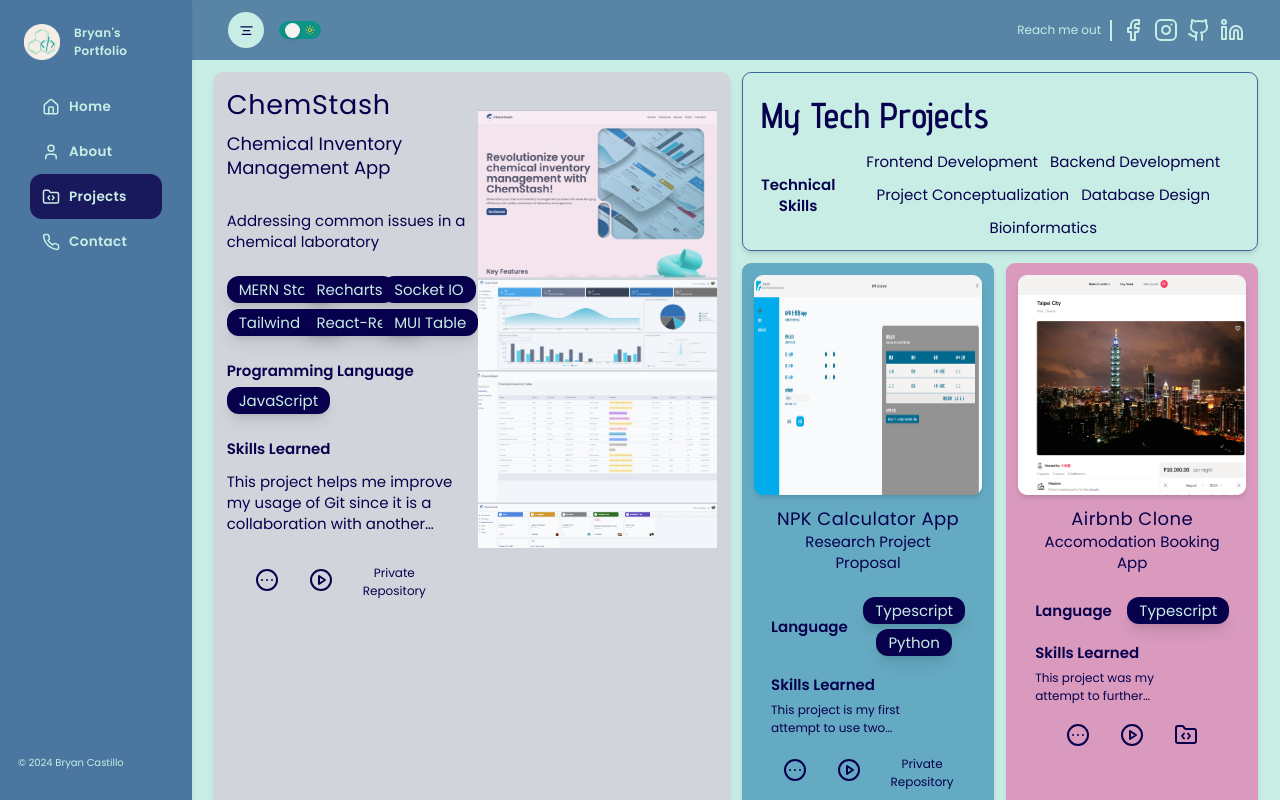
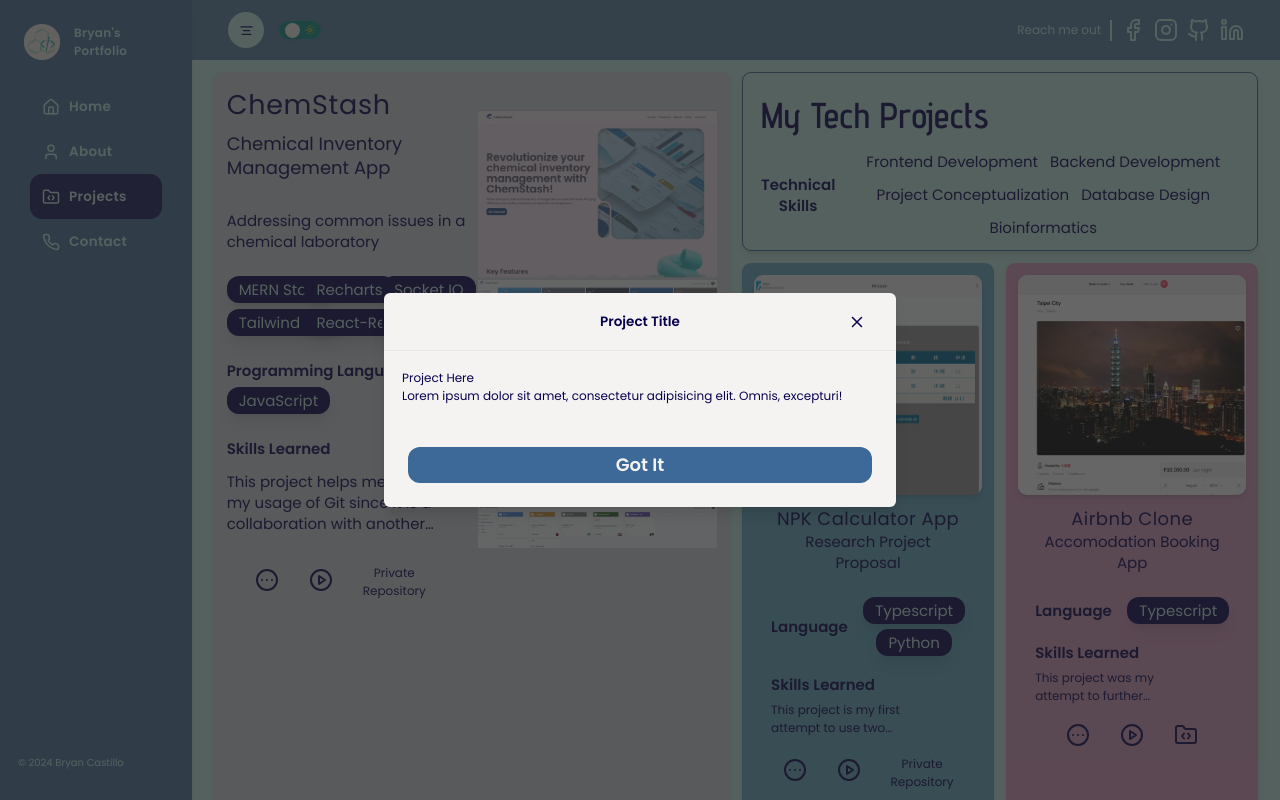
Before and after one commit to bryancastillo10/portfolio, a Next.js app: page /projects in a window 1280 px wide. Both pictures are taken after a click on the button 266 px from the left and 582 px from the top of the page. Shown: the top 800 px of the page. Built offline with nearby package versions, Linux system fonts and the light colour scheme; no server answers.

Commit message:
SetUpModal

```diff
--- /dev/null
+++ b/src/app/(components)/Modal/ProjectModal.tsx
@@ -0,0 +1,28 @@
+import Modal from "@/app/(components)/Modal";
+import { setOpenProjectModal } from "@/state";
+import { useAppSelector, useAppDispatch } from "@/app/redux";
+
+interface ProjectModalProps{
+    openModal:boolean;
+    handleCloseModal:()=>void;
+}
+
+const ProjectModal = ({openModal,handleCloseModal}:ProjectModalProps) => {
+    const bodyContent=(
+        <>
+        <h1>Project Here</h1>
+        <p>Lorem ipsum dolor sit amet, consectetur adipisicing elit. Omnis, excepturi!</p>
+        </>
+    )
+
+    return (
+    <Modal
+       title="Project Title"
+       openModal={openModal}
+       onClose={handleCloseModal}
+       body={bodyContent}
+    />
+  )
+}
+
+export default ProjectModal;
--- /dev/null
+++ b/src/app/(components)/Modal/index.tsx
@@ -0,0 +1,50 @@
+"use client";
+import Button from "@/app/(reusables)/Button";
+import { XIcon } from "lucide-react";
+
+interface ModalProps {
+    openModal: boolean;
+    onClose: () => void;
+    title: string;
+    body: React.ReactElement;
+}
+
+const Modal = ({ openModal, title, onClose, body }: ModalProps) => {
+    const handleCloseModal = () => {
+        setTimeout(() => {
+            onClose();
+        }, 300);
+    };
+
+    return (
+        <div className={`fixed inset-0 z-50 flex items-center justify-center overflow-x-hidden overflow-y-auto outline-none focus:outline-none bg-neutral-800/70 transition-opacity duration-500 ${openModal ? 'opacity-100' : 'opacity-0 pointer-events-none'}`}>
+            <div className="relative w-full h-full md:w-[80%] lg:w-[50%] xl:w-[40%] mx-auto md:h-auto">
+                {/* Modal Content */}
+                <div className={`transform transition-transform duration-500 ${openModal ? "translate-y-0 opacity-100" : "translate-y-full opacity-0"}`}>
+                    <div className="relative w-full h-full md:h-auto border-0 rounded-lg shadow-lg flex flex-col bg-white outline-none focus:outline-none">
+                        {/* Header */}
+                        <div className="relative flex items-center p-6 justify-center rounded-t border-b">
+                            <button onClick={handleCloseModal}
+                                className="p-1 border-0 hover:opacity-70 transition absolute right-9 hover:text-rose-500">
+                                <XIcon size={18} />
+                            </button>
+                            <div className="text-lg font-semibold">
+                                {title}
+                            </div>
+                        </div>
+                        {/* Body */}
+                        <div className="relative p-6 flex-auto">
+                            {body}
+                        </div>
+                        {/* Footer */}
+                        <div className="p-6 flex flex-col gap-2">
+                            <Button action={handleCloseModal} variant="primary">Got It</Button>
+                        </div>
+                    </div>
+                </div>
+            </div>
+        </div>
+    );
+}
+
+export default Modal;
--- a/src/app/projects/(components)/BentoLayout.tsx
+++ b/src/app/projects/(components)/BentoLayout.tsx
@@ -4,11 +4,13 @@ import FillerSection from '@/app/projects/(components)/FillerSection';
 import MinorProject from "@/app/projects/(components)/MinorProject";
 
 import ProjectPageHeader from "@/app/projects/ProjectPageHeader";
+import ProjectModal from "@/app/(components)/Modal/ProjectModal";
 import ProjectPageFooter from "../ProjectPageFooter";
 import { MajorProjectTypes } from "@/app/api/project/major/data";
 import { MinorProjectTypes } from '@/app/api/project/minor/data';
 
-import { useAppSelector } from "@/app/redux";
+import { useAppSelector, useAppDispatch } from "@/app/redux";
+import { setOpenProjectModal } from "@/state";
 interface BentoLayoutProps{
   majorData: MajorProjectTypes[];
   minorData: MinorProjectTypes[];
@@ -16,11 +18,24 @@ interface BentoLayoutProps{
 
 const BentoLayout = ({majorData,minorData}:BentoLayoutProps) => {
   const theme = useAppSelector((state)=>state.global.theme);
+  const dispatch = useAppDispatch();
+ const openProjectModal = useAppSelector((state) => state.global.openProjectModal);
+  console.log(openProjectModal);
+
+  const toggleProjectModal = () => {
+    dispatch(setOpenProjectModal(!openProjectModal));
+  };
 
   return (
 <main className="grid grid-cols-1 md:grid-cols-2 xl:grid-cols-4 gap-4">
 
-    <MajorProject project={majorData[0]} order="order-2" backgroundColor={`${theme ? "bg-gray-400/40" :"bg-gray-300"}`} isLayoutRight={false}  />
+    <MajorProject
+      project={majorData[0]}
+      order="order-2"
+      backgroundColor={`${theme ? "bg-gray-400/40" :"bg-gray-300"}`}
+      isLayoutRight={false}
+      toggleModal={toggleProjectModal}
+    />
 
     <FillerSection order="order-1"><ProjectPageHeader/></FillerSection>
 
@@ -32,10 +47,17 @@ const BentoLayout = ({majorData,minorData}:BentoLayoutProps) => {
 
     <MinorProject project={minorData[3]} order="order-7" backgroundColor={`${theme ? "bg-emerald-700/50":"bg-teal-700/50"}`} isLayoutLeft />
 
-    <MajorProject project={majorData[1]} order="order-5" backgroundColor={`${theme ? "bg-amber-400/50":"bg-amber-400/50"}`} isLayoutRight />
+    <MajorProject
+      project={majorData[1]}
+      order="order-5"
+      backgroundColor={`${theme ? "bg-amber-400/50":"bg-amber-400/50"}`}
+      isLayoutRight
+      toggleModal={toggleProjectModal}
+    />
 
     <FillerSection order="order-6"><ProjectPageFooter/></FillerSection>
 
+    <ProjectModal openModal={openProjectModal} handleCloseModal={toggleProjectModal} />
 </main>
   )
 }
--- a/src/app/projects/(components)/MajorProject.tsx
+++ b/src/app/projects/(components)/MajorProject.tsx
@@ -10,10 +10,12 @@ interface MajorProjectProps {
   backgroundColor?: string;
   order: string;
   isLayoutRight:boolean;
+  toggleModal:()=>void;
 }
 
-const MajorProject = ({ order, backgroundColor,isLayoutRight,project }: MajorProjectProps) => {
+const MajorProject = ({ order, backgroundColor,isLayoutRight,project, toggleModal }: MajorProjectProps) => {
   const theme= useAppSelector((state)=>state.global.theme);
+
   return (
     <section
       className={`${order} ${backgroundColor} col-span-1 md:col-span-2 xl:order-none row-span-2 xl:row-span-3 rounded-xl shadow-md duration-500 ease-in-out hover:scale-110`}
@@ -51,7 +53,7 @@ const MajorProject = ({ order, backgroundColor,isLayoutRight,project }: MajorPro
 
             {/* Links */}
             <div className="flex justify-center gap-10 items-center mt-8 xl:mt-10 mb-4">
-              <IconButton icon={CircleEllipsis} link={()=>{}} />
+              <IconButton icon={CircleEllipsis} link={toggleModal} />
               <IconButton icon={PlayCircle} link={project.demoLink}/>
               {project.gitRepo ? (<IconButton icon={FolderCode} link={project.gitRepo}/>):
                 <span className="text-center cursor-not-allowed">Private <br/> Repository</span>
--- a/src/app/redux.tsx
+++ b/src/app/redux.tsx
@@ -47,6 +47,7 @@ const persistConfig = {
   key: "root",
   storage,
   whitelist: ["global"],
+  blacklist: ["global.openProjectModal"]
 };
 const rootReducer = combineReducers({
   global: globalReducer,
--- a/src/state/index.ts
+++ b/src/state/index.ts
@@ -3,12 +3,13 @@ import { createSlice, PayloadAction } from "@reduxjs/toolkit";
 export interface InitialStateTypes {
     isSidebarCollapse: boolean;
     theme: boolean;
-
+    openProjectModal:boolean;
 }
 
 const initialState: InitialStateTypes = {
     isSidebarCollapse: false,
-    theme: false
+    theme: false,
+    openProjectModal:false,
 }
 
 export const globalSlice = createSlice({
@@ -20,10 +21,13 @@ export const globalSlice = createSlice({
         },
         setTheme: (state, action: PayloadAction<boolean>) => {
             state.theme = action.payload;
+        },
+        setOpenProjectModal: (state, action:PayloadAction<boolean>) => {
+            state.openProjectModal = action.payload;
         }
     }
 });
 
-export const { setIsSidebarCollapse, setTheme } = globalSlice.actions;
+export const { setIsSidebarCollapse, setTheme, setOpenProjectModal } = globalSlice.actions;
 
 export default globalSlice.reducer;
```
